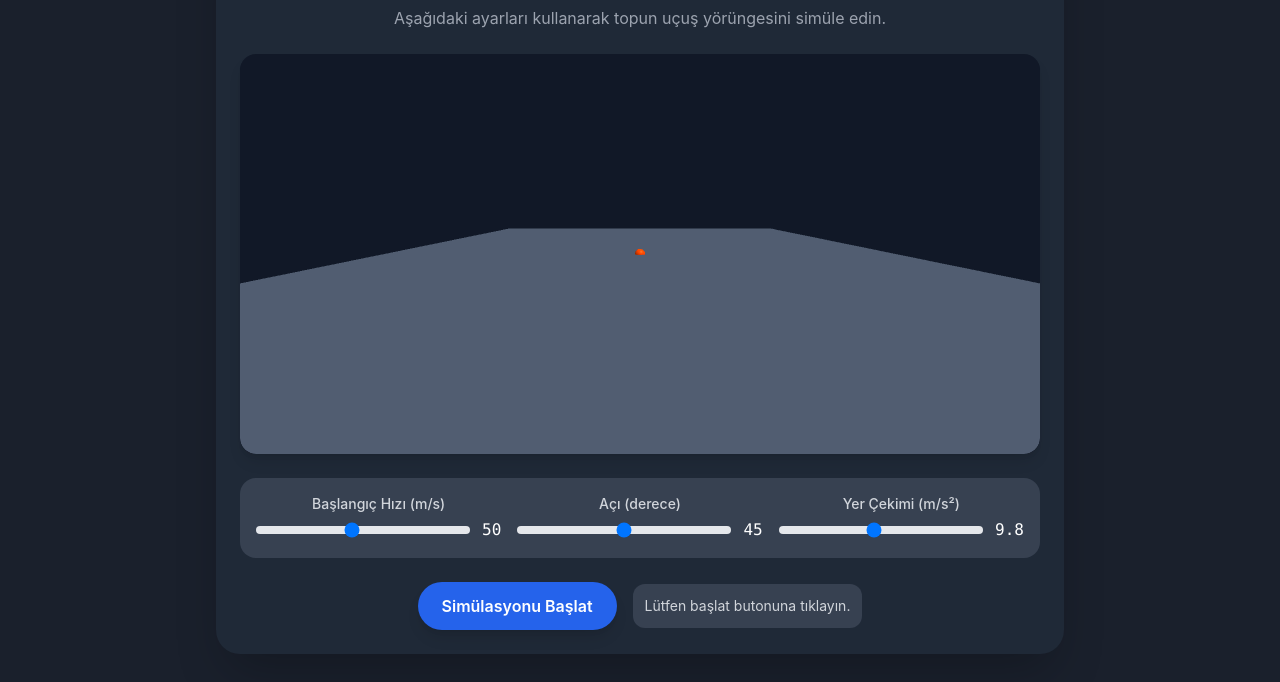
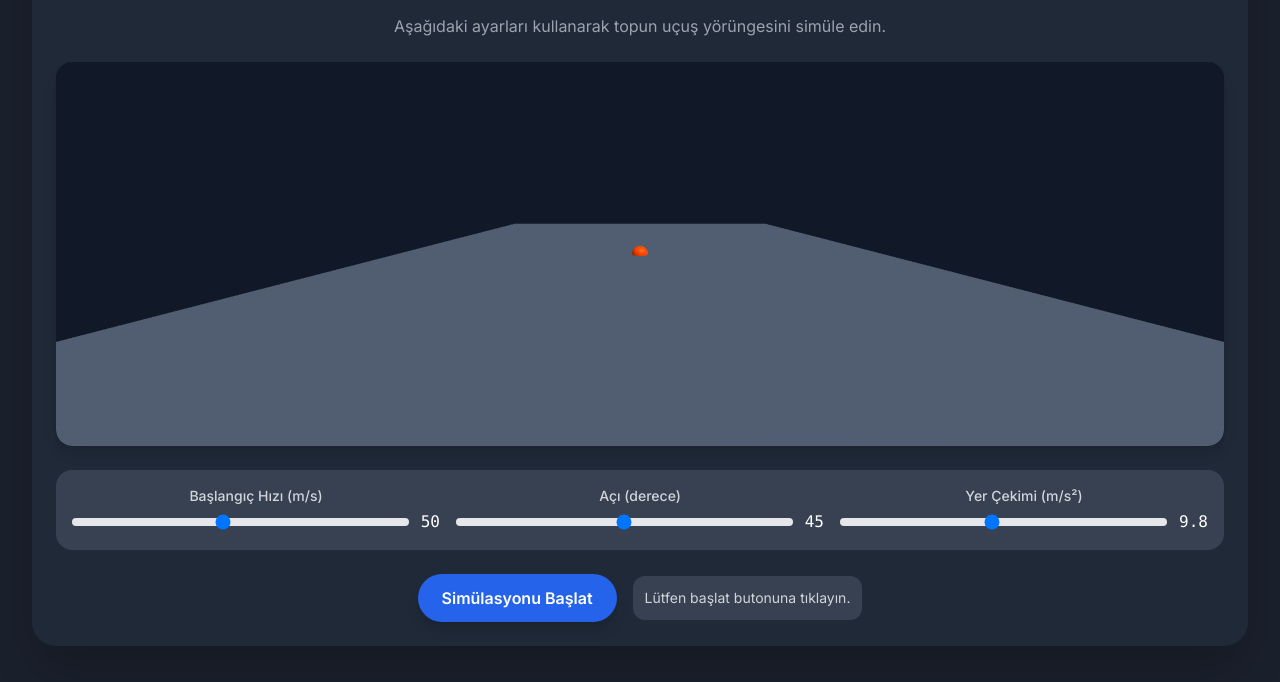
Before and after one commit to nahsendeniz-create/TTTEST, a plain HTML site: page index.html in a window 1280 px wide. Shown: the part 118-800 px from the top of the page. Drawn offline with nearby package versions, Linux system fonts and the light colour scheme; animation ran at ten frames a second.

Commit message:
Add files via upload

```diff
--- a/index.html
+++ b/index.html
@@ -7,6 +7,7 @@
     <script src="https://cdn.tailwindcss.com"></script>
     <script src="https://cdnjs.cloudflare.com/ajax/libs/three.js/r128/three.min.js"></script>
     <style>
+        @import url('https://fonts.googleapis.com/css2?family=Inter:wght@400;500;600;700&display=swap');
         body {
             font-family: 'Inter', sans-serif;
             background-color: #1a202c;
@@ -14,7 +15,7 @@
             display: flex;
             justify-content: center;
             align-items: center;
-            height: 100vh;
+            min-height: 100vh;
             margin: 0;
             overflow: hidden;
         }
@@ -28,14 +29,14 @@
     </style>
 </head>
 <body class="p-4 sm:p-8">
-    <div class="flex flex-col items-center justify-center p-6 bg-gray-800 rounded-3xl shadow-2xl max-w-4xl mx-auto space-y-6">
+    <div class="container mx-auto flex flex-col items-center justify-center p-6 bg-gray-800 rounded-3xl shadow-2xl space-y-6">
         <h1 class="text-3xl sm:text-4xl font-bold text-center text-white mb-2">Top Uçuş Yörüngesi Simülasyonu</h1>
         <p class="text-gray-400 text-center max-w-xl">
             Aşağıdaki ayarları kullanarak topun uçuş yörüngesini simüle edin.
         </p>
 
         <!-- Canvas Container -->
-        <div id="canvas-container" class="w-full flex justify-center items-center rounded-2xl overflow-hidden bg-gray-900 shadow-lg" style="height: 50vh;">
+        <div id="canvas-container" class="w-full flex justify-center items-center rounded-2xl overflow-hidden bg-gray-900 shadow-lg h-96">
             <canvas id="render-canvas"></canvas>
         </div>
 
@@ -89,7 +90,7 @@
             const canvasContainer = document.getElementById('canvas-container');
 
             // Set initial camera position
-            camera.position.set(0, 20, 100);
+            camera.position.set(0, 15, 60);
             camera.lookAt(new THREE.Vector3(0, 0, 0));
 
             // Lighting
@@ -100,7 +101,7 @@
             scene.add(directionalLight);
 
             // Ground plane
-            const planeGeometry = new THREE.PlaneGeometry(200, 200);
+            const planeGeometry = new THREE.PlaneGeometry(120, 120);
             const planeMaterial = new THREE.MeshPhongMaterial({ color: 0x4a5568, side: THREE.DoubleSide });
             const plane = new THREE.Mesh(planeGeometry, planeMaterial);
             plane.rotation.x = Math.PI / 2;
```
